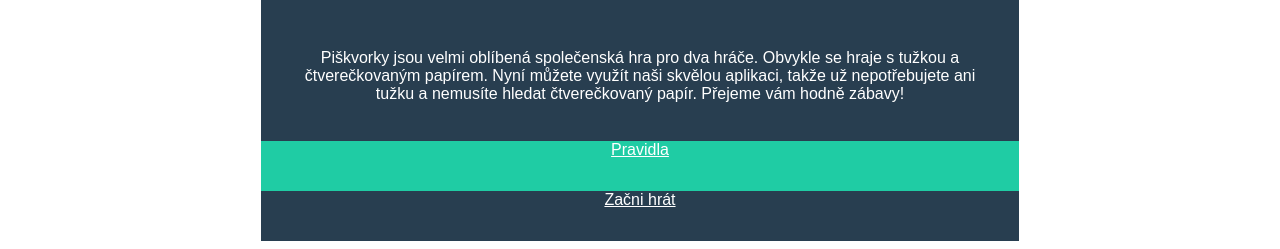
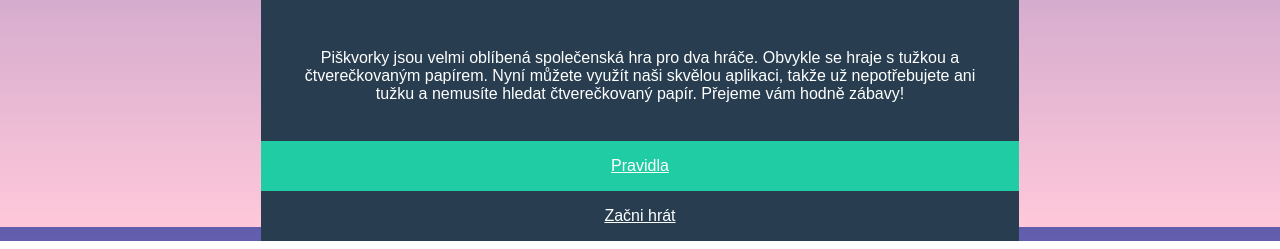
Before and after one commit to Janajaro/piskvorky, a plain HTML site: page index.html in a window 1280 px wide. Shown: the part 644-893 px from the top of the page. Drawn offline with Linux system fonts and the light colour scheme.

Commit message:
update az po hover

```diff
--- a/styly.css
+++ b/styly.css
@@ -1,8 +1,15 @@
+body {
+  background-image: linear-gradient(#615dad, #ffc8da);
+  height: 100vh;
+}
+
+
 h1 {
   font-family: 'Lobster';
   font-size: 50px;
   color: #ffffff;
   text-align: center;
+  flex-basis: 5 0 100%;
 }
 
 p {
@@ -28,9 +35,11 @@ img {
 
 a {
   height: 50px;
-  text-align: center;
   color: #ffffff;
   font-family: Arial, Helvetica, sans-serif;
+  display: flex;
+  align-items: center;
+  justify-content: center;
 }
 
 a.Pravidla {
```
